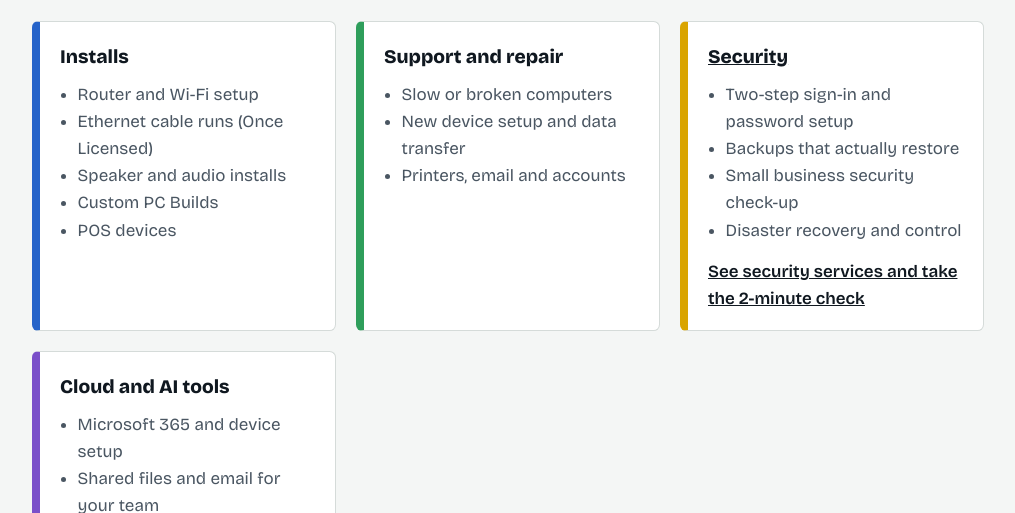
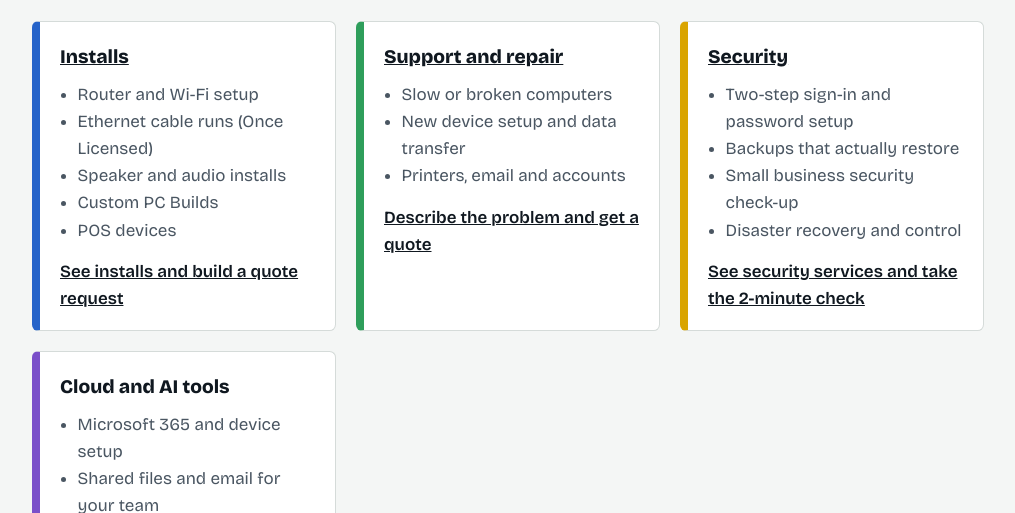
Before and after one commit to IT-Demands-Universal/it-demands-universal.github.io, a plain HTML site: page index.html in a window 1280 px wide. Shown: the part 708-1221 px from the top of the page, without its empty margins (132-1147 px from the left). Drawn offline with nearby package versions, Linux system fonts and the light colour scheme; a script that the page names is missing.

Commit message:
Update index.html

```diff
--- a/index.html
+++ b/index.html
@@ -37,12 +37,14 @@
       <h2>What I can help with</h2>
       <div class="grid">
         <div class="card" style="--c:var(--blue)">
-          <h3>Installs</h3>
+          <h3><a href="installs-repairs.html#installs">Installs</a></h3>
           <ul><li>Router and Wi-Fi setup</li><li>Ethernet cable runs (Once Licensed)</li><li>Speaker and audio installs</li><li>Custom PC Builds</li><li>POS devices</li></ul>
+          <p class="more"><a href="installs-repairs.html#installs">See installs and build a quote request</a></p>
         </div>
         <div class="card" style="--c:var(--green)">
-          <h3>Support and repair</h3>
+          <h3><a href="installs-repairs.html#repairs">Support and repair</a></h3>
           <ul><li>Slow or broken computers</li><li>New device setup and data transfer</li><li>Printers, email and accounts</li></ul>
+          <p class="more"><a href="installs-repairs.html#repairs">Describe the problem and get a quote</a></p>
         </div>
         <div class="card" style="--c:var(--yellow)">
           <h3><a href="security.html">Security</a></h3>
```
